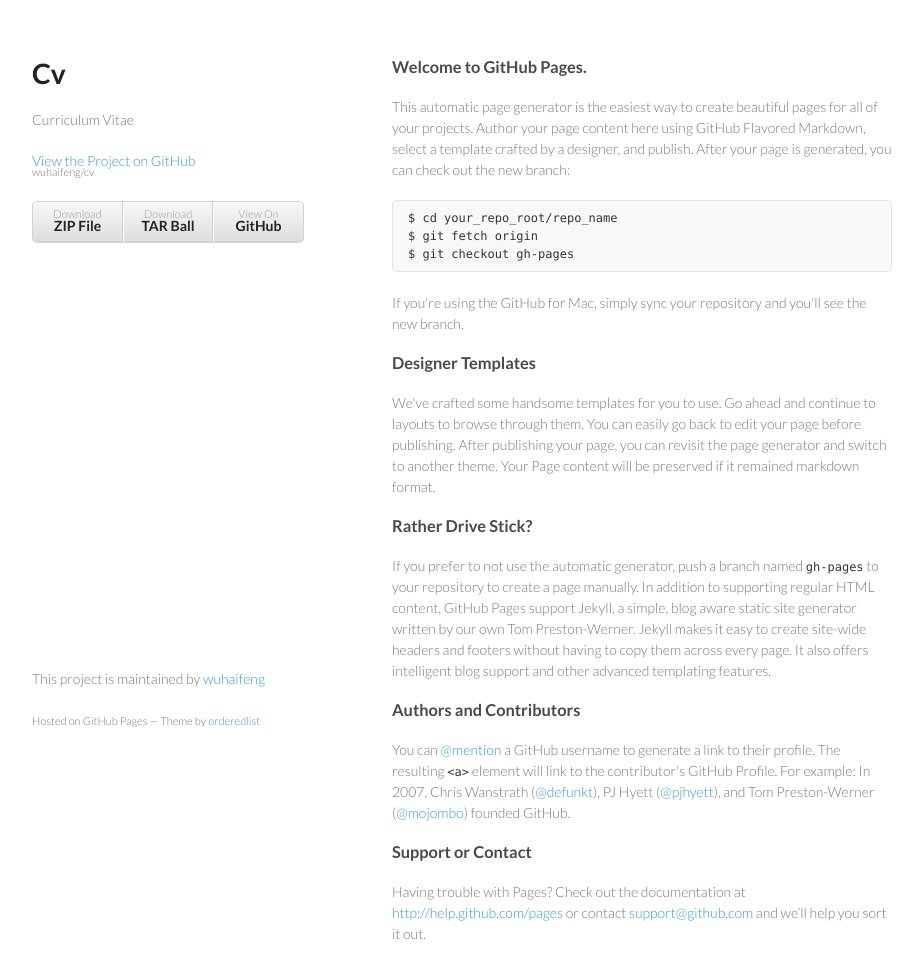
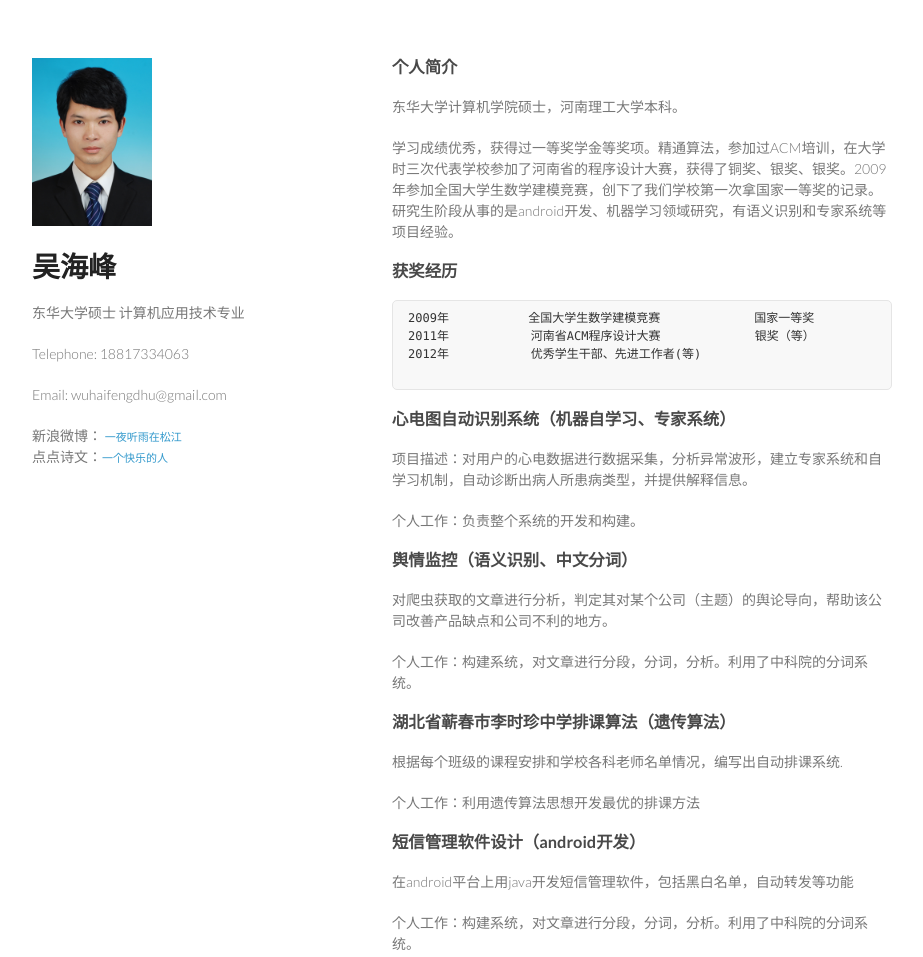
Before and after one commit to wuhaifeng/cv, a plain HTML site: page index.html in a window 1280 px wide. Shown: the whole page, without its empty margins (178-1101 px from the left). Drawn offline with Linux system fonts and the light colour scheme.

Commit message:
append some useful information about it
Like persoal information and others

```diff
--- a/index.html
+++ b/index.html
@@ -3,7 +3,7 @@
   <head>
     <meta charset="utf-8">
     <meta http-equiv="X-UA-Compatible" content="chrome=1">
-    <title>Cv by wuhaifeng</title>
+    <title>Wu Haifeng's Curriculum Vitae</title>
 
     <link rel="stylesheet" href="stylesheets/styles.css">
     <link rel="stylesheet" href="stylesheets/pygment_trac.css">
@@ -15,55 +15,51 @@
   <body>
       <div class="wrapper">
       <header>
-        <h1>Cv</h1>
-        <p>Curriculum Vitae</p>
+	    <p><img src="res/images/portrait.jpg" height="168" width="120"> </p>
+        <h1>吴海峰</h1>
+        <p>东华大学硕士  计算机应用技术专业</p>
+		<p>Telephone: 18817334063 </p>
+		<p>Email: wuhaifengdhu@gmail.com </p>
+        <p class="view"> 新浪微博： <small><a href="http://weibo.com/rainningnight">一夜听雨在松江</a></small>
+        <br>点点诗文：<small><a href="http://wuhaifengdhu.diandian.com/">一个快乐的人</a></small></p>
+      </header>
 
-        <p class="view"><a href="https://github.com/wuhaifeng/cv">View the Project on GitHub <small>wuhaifeng/cv</small></a></p>
-
-
-        <ul>
-          <li><a href="https://github.com/wuhaifeng/cv/zipball/master">Download <strong>ZIP File</strong></a></li>
-          <li><a href="https://github.com/wuhaifeng/cv/tarball/master">Download <strong>TAR Ball</strong></a></li>
-          <li><a href="https://github.com/wuhaifeng/cv">View On <strong>GitHub</strong></a></li>
-        </ul>
-      </header>
     <section>
     <h3>
-<a name="welcome-to-github-pages" class="anchor" href="#welcome-to-github-pages"><span class="octicon octicon-link"></span></a>Welcome to GitHub Pages.</h3>
+	<a><span class="octicon octicon-link"></span></a>个人简介</h3>
+	<p>东华大学计算机学院硕士，河南理工大学本科。</p>
+	<p>学习成绩优秀，获得过一等奖学金等奖项。精通算法，参加过ACM培训，在大学时三次代表学校参加了河南省的程序设计大赛，获得了铜奖、银奖、银奖。2009年参加全国大学生数学建模竞赛，创下了我们学校第一次拿国家一等奖的记录。 研究生阶段从事的是android开发、机器学习领域研究，有语义识别和专家系统等项目经验。</p>
 
-<p>This automatic page generator is the easiest way to create beautiful pages for all of your projects. Author your page content here using GitHub Flavored Markdown, select a template crafted by a designer, and publish. After your page is generated, you can check out the new branch:</p>
+	<h3>
+	<a><span class="octicon octicon-link"></span></a>获奖经历</h3>
 
-<pre><code>$ cd your_repo_root/repo_name
-$ git fetch origin
-$ git checkout gh-pages
+	<pre><code>2009年           全国大学生数学建模竞赛             国家一等奖
+2011年		 河南省ACM程序设计大赛		银奖（等）
+2012年		 优秀学生干部、先进工作者(等)
     </code></pre>
 
-<p>If you're using the GitHub for Mac, simply sync your repository and you'll see the new branch.</p>
+	<h3>
+	<a><span class="octicon octicon-link"></span></a>心电图自动识别系统（机器自学习、专家系统）</h3>
+	<p>项目描述：对用户的心电数据进行数据采集，分析异常波形，建立专家系统和自学习机制，自动诊断出病人所患病类型，并提供解释信息。</p>
+	<p>个人工作：负责整个系统的开发和构建。</p>
 
 	<h3>
-<a name="designer-templates" class="anchor" href="#designer-templates"><span class="octicon octicon-link"></span></a>Designer Templates</h3>
-
-<p>We've crafted some handsome templates for you to use. Go ahead and continue to layouts to browse through them. You can easily go back to edit your page before publishing. After publishing your page, you can revisit the page generator and switch to another theme. Your Page content will be preserved if it remained markdown format.</p>
+	<a><span class="octicon octicon-link"></span></a>舆情监控（语义识别、中文分词）</h3>
+	<p>对爬虫获取的文章进行分析，判定其对某个公司（主题）的舆论导向，帮助该公司改善产品缺点和公司不利的地方。</p>
+	<p>个人工作：构建系统，对文章进行分段，分词，分析。利用了中科院的分词系统。</p>
 
 	<h3>
-<a name="rather-drive-stick" class="anchor" href="#rather-drive-stick"><span class="octicon octicon-link"></span></a>Rather Drive Stick?</h3>
-
-<p>If you prefer to not use the automatic generator, push a branch named <code>gh-pages</code> to your repository to create a page manually. In addition to supporting regular HTML content, GitHub Pages support Jekyll, a simple, blog aware static site generator written by our own Tom Preston-Werner. Jekyll makes it easy to create site-wide headers and footers without having to copy them across every page. It also offers intelligent blog support and other advanced templating features.</p>
+	<a><span class="octicon octicon-link"></span></a>湖北省蕲春市李时珍中学排课算法（遗传算法）</h3>
+	<p>根据每个班级的课程安排和学校各科老师名单情况，编写出自动排课系统.</p>
+	<p> 个人工作：利用遗传算法思想开发最优的排课方法</p>
 
 	<h3>
-<a name="authors-and-contributors" class="anchor" href="#authors-and-contributors"><span class="octicon octicon-link"></span></a>Authors and Contributors</h3>
+	<a><span class="octicon octicon-link"></span></a>短信管理软件设计（android开发）</h3>
+	<p> 在android平台上用java开发短信管理软件，包括黑白名单，自动转发等功能</p>
+	<p>个人工作：构建系统，对文章进行分段，分词，分析。利用了中科院的分词系统。</p>
 
-<p>You can <a href="https://github.com/blog/821" class="user-mention">@mention</a> a GitHub username to generate a link to their profile. The resulting <code>&lt;a&gt;</code> element will link to the contributor's GitHub Profile. For example: In 2007, Chris Wanstrath (<a href="https://github.com/defunkt" class="user-mention">@defunkt</a>), PJ Hyett (<a href="https://github.com/pjhyett" class="user-mention">@pjhyett</a>), and Tom Preston-Werner (<a href="https://github.com/mojombo" class="user-mention">@mojombo</a>) founded GitHub.</p>
+    </section>
 
-<h3>
-<a name="support-or-contact" class="anchor" href="#support-or-contact"><span class="octicon octicon-link"></span></a>Support or Contact</h3>
-
-<p>Having trouble with Pages? Check out the documentation at <a href="http://help.github.com/pages">http://help.github.com/pages</a> or contact <a href="mailto:support@github.com">support@github.com</a> and we’ll help you sort it out.</p>
-      </section>
-      <footer>
-        <p>This project is maintained by <a href="https://github.com/wuhaifeng">wuhaifeng</a></p>
-        <p><small>Hosted on GitHub Pages &mdash; Theme by <a href="https://github.com/orderedlist">orderedlist</a></small></p>
-      </footer>
     </div>
     <script src="javascripts/scale.fix.js"></script>
 
--- a/stylesheets/styles.css
+++ b/stylesheets/styles.css
@@ -42,7 +42,7 @@
   font-size:11px;
   color:#777;
   margin-top:-0.6em;
-  display:block;
+
 }
 
 .wrapper {
@@ -159,6 +159,7 @@
   color:#222;
 }
 
+
 section {
   width:500px;
   float:right;
```
Also changed, not shown: res/images/portrait.jpg (added), 2 other files. Lines whose indentation alone changed are shown as unchanged.
